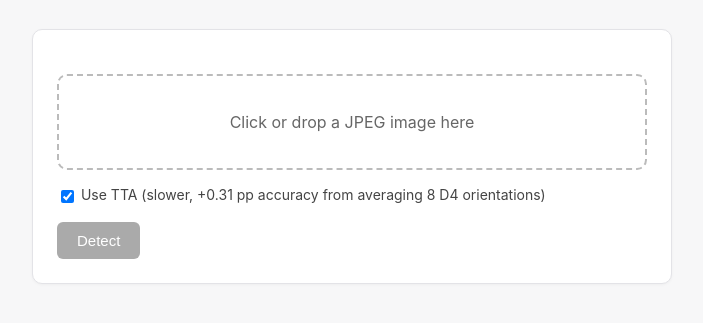
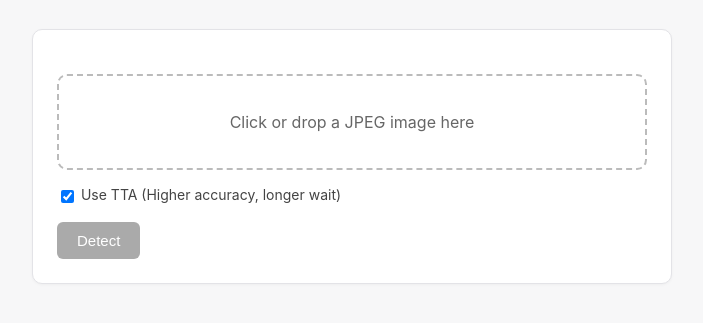
Before and after one commit to peadun/image-steg-check-cnn-based, a Flask app: page / in a window 1280 px wide. Shown: the part 154-477 px from the top of the page, without its empty margins (288-991 px from the left). Run offline with Flask 3, Linux system fonts and the light colour scheme; parts of the project's set-up code (start-up, migrations or seed data) failed here and were passed over; some libraries are stand-ins or nearby versions.

Commit message:
Update TTA checkbox label for clarity

```diff
--- a/templates/index.html
+++ b/templates/index.html
@@ -100,7 +100,7 @@
 
     <label style="display: block; margin-top: 16px; font-size: 14px; color: #444; cursor: pointer;">
       <input type="checkbox" id="tta" checked style="vertical-align: middle;">
-      Use TTA (slower, +0.31 pp accuracy from averaging 8 D4 orientations)
+      Use TTA (Higher accuracy, longer wait)
     </label>
 
     <button id="go" disabled>Detect</button>
```
